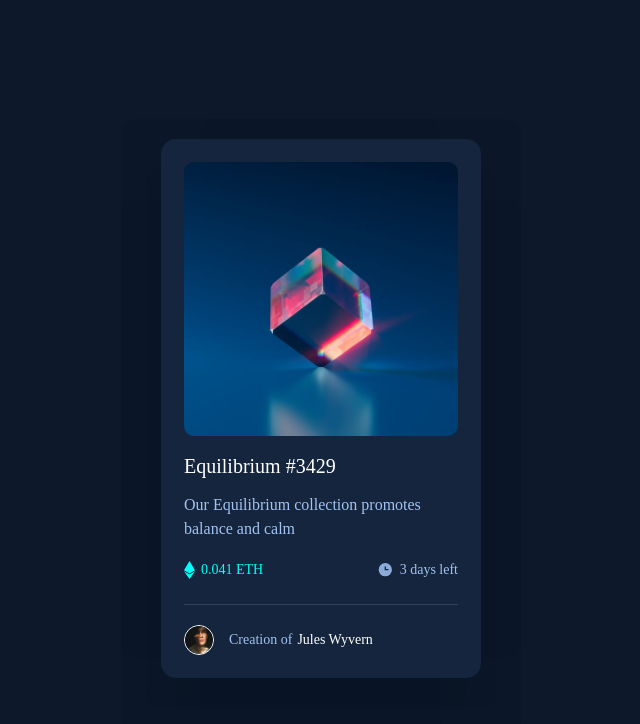
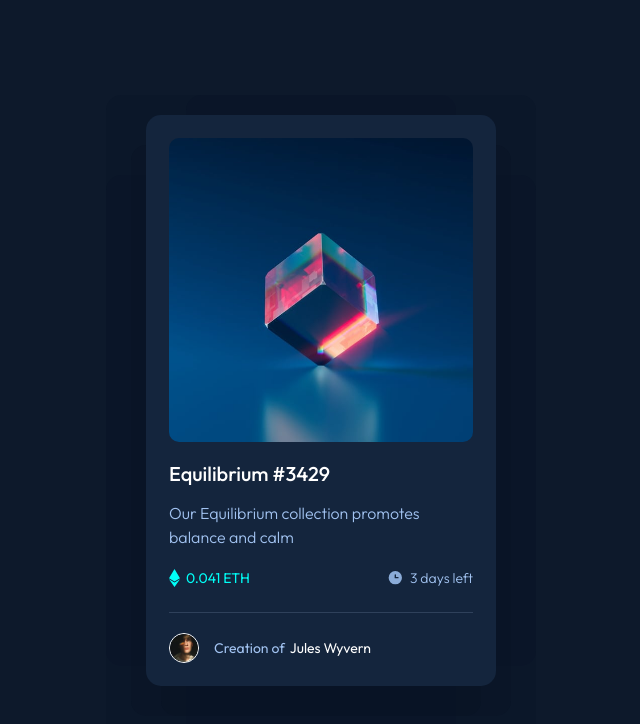
Before and after one commit to mostafajr10psg/NFT-Card, a plain HTML site: page index.html in a window 1280 px wide. Shown: the whole page, without its empty margins (319-959 px from the left). Drawn offline with Linux system fonts and the light colour scheme.

Commit message:
Edit Somethings

```diff
--- a/CSS/master.css
+++ b/CSS/master.css
@@ -8,7 +8,8 @@
 }
 
 body {
-  height: 100vh;
+  min-height: 100vh;
+  margin: 0;
   background-color: hsl(217, 54%, 11%);
   display: flex;
   justify-content: center;
@@ -18,7 +19,7 @@ body {
 
 main {
   background-color: hsl(216, 50%, 16%);
-  width: 320px;
+  max-width: 350px;
   padding: 23px;
   border-radius: 15px;
   box-shadow: 15px 30px 0 rgb(9 19 35 / 40%), -15px 30px 0 rgb(9 19 35 / 40%),
--- a/index.html
+++ b/index.html
@@ -4,6 +4,12 @@
     <meta charset="UTF-8" />
     <meta name="viewport" content="width=device-width, initial-scale=1.0" />
     <title>NFT Card</title>
+    <link rel="preconnect" href="https://fonts.googleapis.com" />
+    <link rel="preconnect" href="https://fonts.gstatic.com" crossorigin />
+    <link
+      href="https://fonts.googleapis.com/css2?family=League+Spartan:wght@100..900&family=Outfit:wght@100..900&display=swap"
+      rel="stylesheet"
+    />
     <link rel="stylesheet" href="CSS/master.css" />
   </head>
   <body>
```
